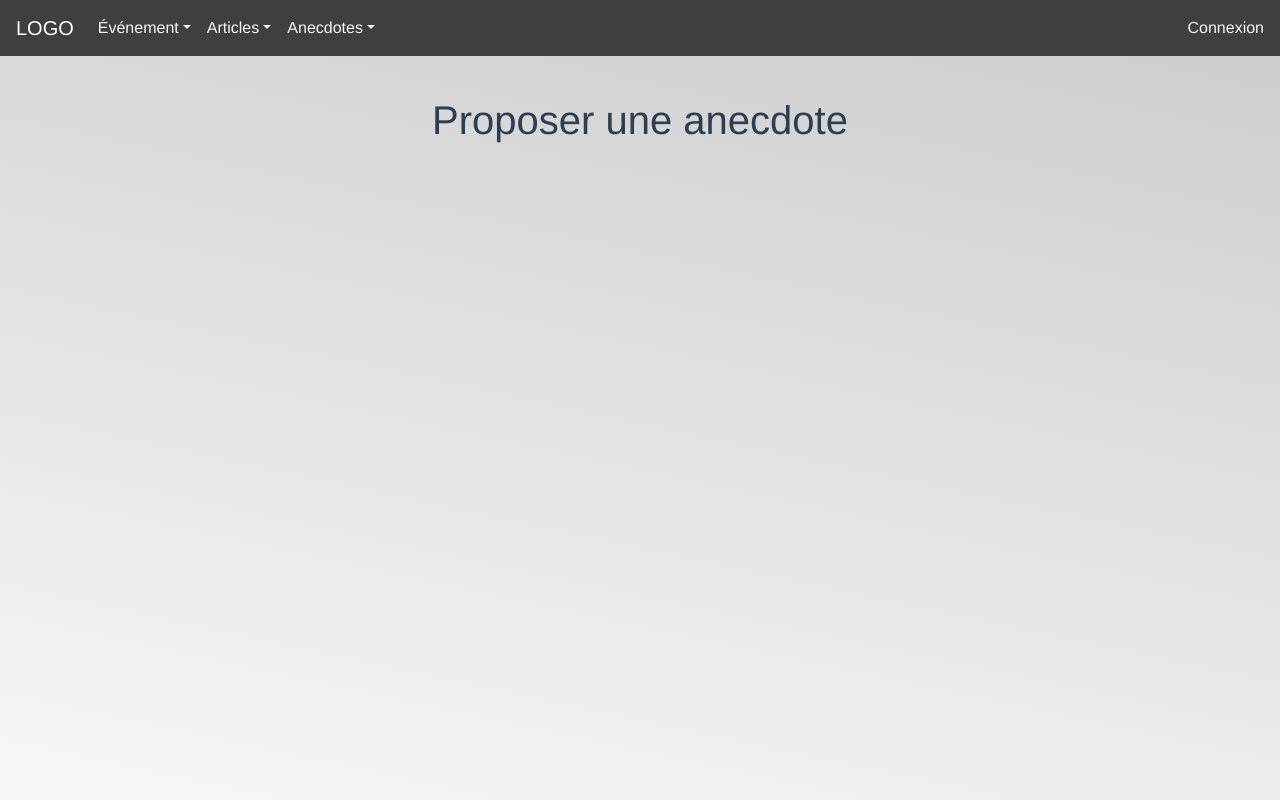
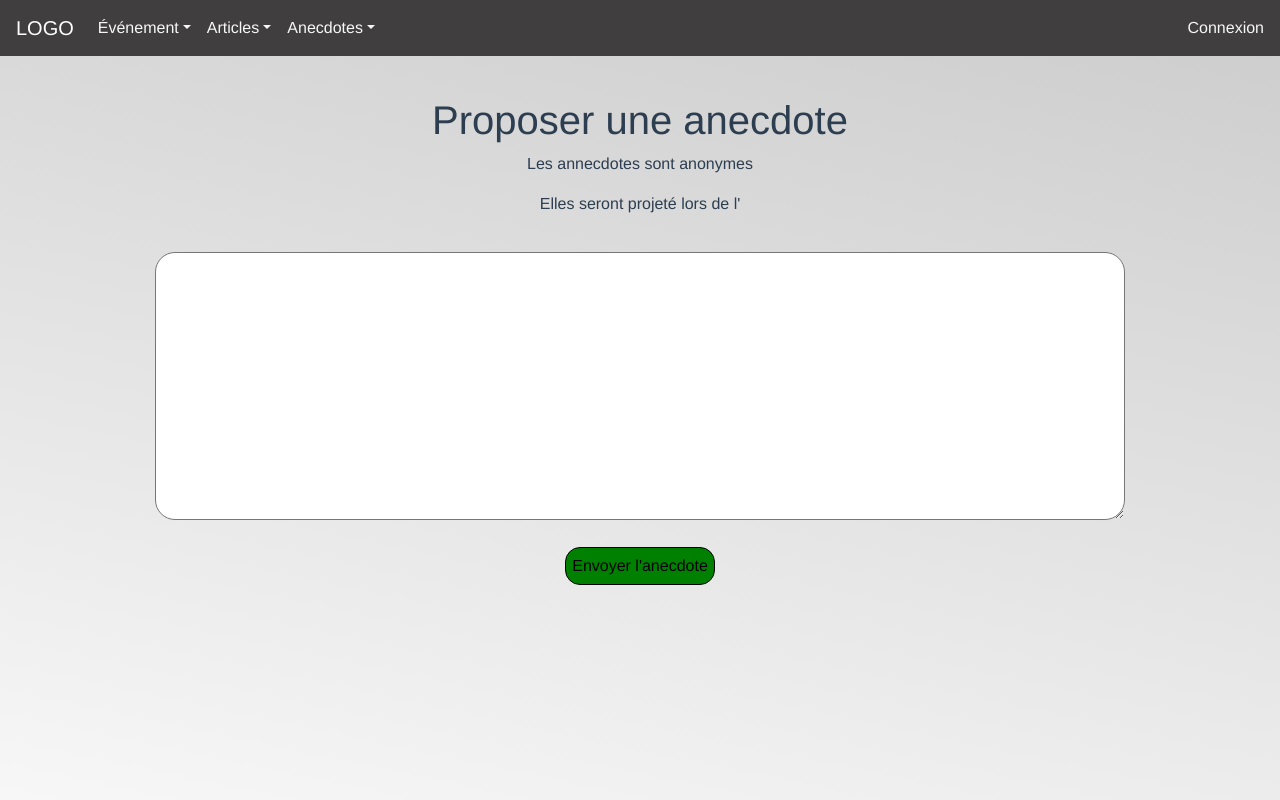
Before and after one commit to Axel69140/ptut-lpmet-anniversary, a Vue app in the folder front/: page /anecdote/form in a window 1280 px wide. Built offline with nearby package versions, Linux system fonts and the light colour scheme.

Commit message:
anecdote start

```diff
--- a/front/src/page/logged/AnecdoteForm.vue
+++ b/front/src/page/logged/AnecdoteForm.vue
@@ -16,8 +16,43 @@
 
 <template>
     <h1>Proposer une anecdote</h1>
+    <div class="formulaire">
+        <div class="information">
+            <p class="moreInformation">Les annecdotes sont anonymes</p>
+            <p class="moreInformation">Elles seront projeté lors de l'</p>
+        </div>
+        <div class="divTextZone">
+            <textarea class="textZone" rows="10" cols="100"></textarea>
+        </div>
+        <div class="sendButton">
+            <button class="validButton">Envoyer l'anecdote</button>
+        </div>
+    </div>
 </template>
 
 <style scoped>
+    .formulaire{
+        display: flex;
+        flex-direction: column;
+    }
 
+    .divTextZone{
+        margin: 20px 0;
+    }
+    .textZone{
+        border-radius: 20px;
+        padding: 1%;
+    }
+
+    .validButton{
+        border: 1px solid black;
+        background-color: green;
+        border-radius: 15px;
+        padding: 0.5%;
+        transition: all .2s ease-in-out;
+    }
+
+    .validButton:hover{
+        transform: scale(1.1);
+    }
 </style>
```
